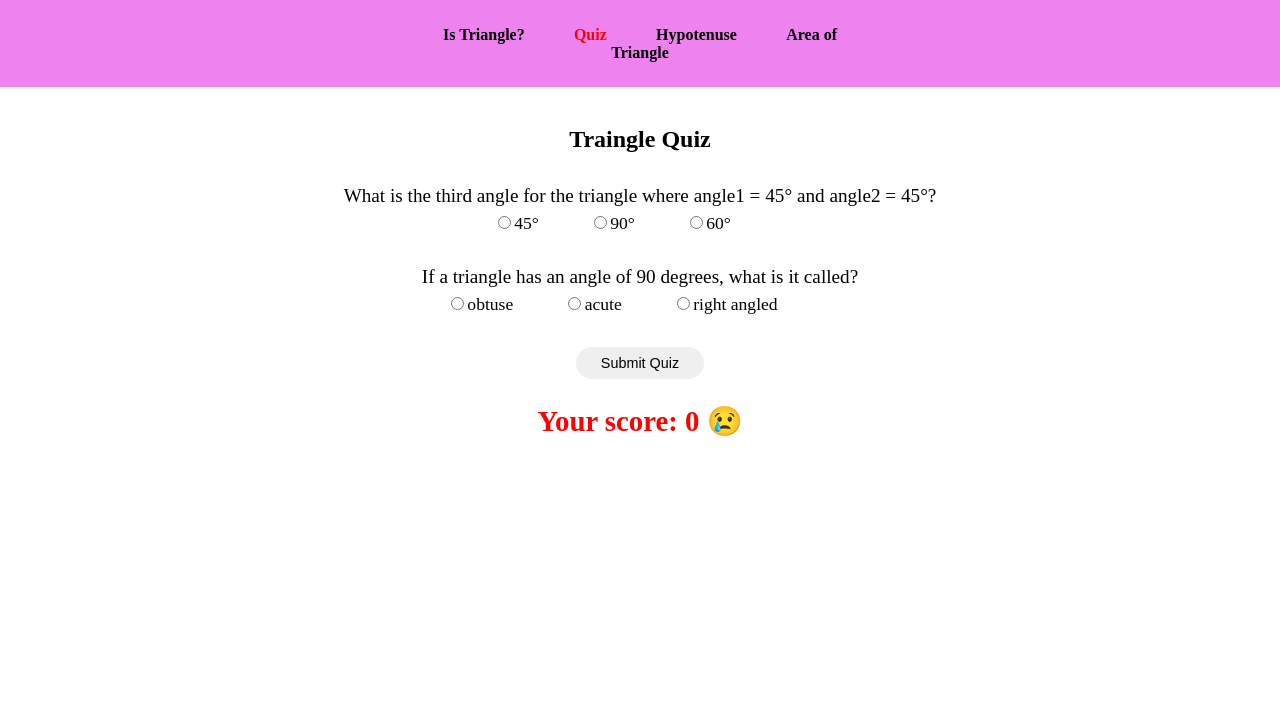
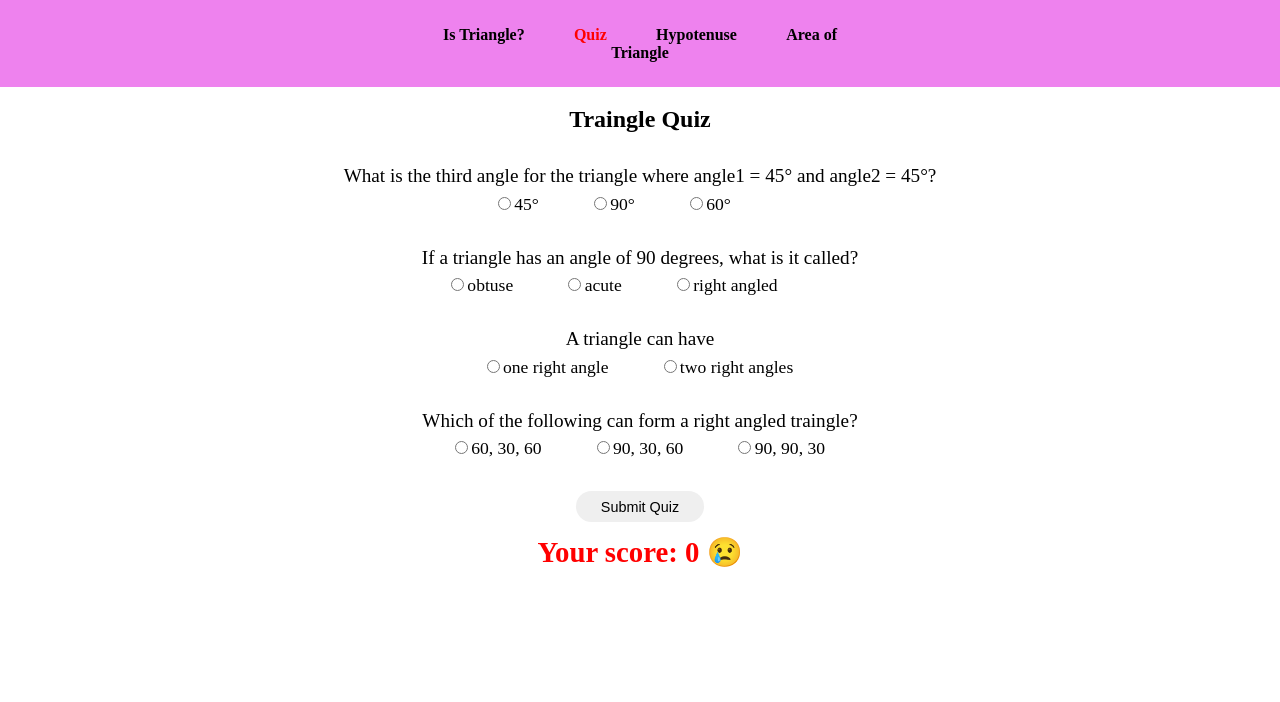
Before and after one commit to mayuresh-tech/markTwelve, a plain HTML site: page pages/quizTriangle.html in a window 1280 px wide. Both pictures are taken after a click on the button "Submit Quiz". Shown: the top 702 px of the page. Drawn offline with Linux system fonts and the light colour scheme.

Commit message:
refactor: fixed quiz and add questions

```diff
--- a/css/quiz.css
+++ b/css/quiz.css
@@ -42,7 +42,7 @@ nav {
 
 #midBox {
     text-align: center;
-    margin-top: 3%;
+    margin-top: 1.5%;
     width: 50%;
     margin-left: auto;
     margin-right: auto;
@@ -61,6 +61,10 @@ nav {
 
 .quiz-container input {
     margin-right: 0.5%;
+}
+
+#first {
+    margin-left: 8%;
 }
 
 #submit-btn {
@@ -83,7 +87,7 @@ nav {
 }
 
 #output {
-    margin-top: 4%;
+    margin-top: 2%;
     font-size: 1.2rem;
 }
 
--- a/js/quizTriangle.js
+++ b/js/quizTriangle.js
@@ -2,7 +2,7 @@ var submitButton = document.querySelector("#submit-btn");
 var outputText = document.querySelector("#output");
 var quizForm = document.querySelector(".quiz-form");
 
-var correctAns = ["90°", "right angled"];
+var correctAns = ["90°", "right angled", "one right angle", "90, 30, 60"];
 
 function checkScore() {
     let userScore = 0, index = 0;
@@ -10,7 +10,7 @@ function checkScore() {
 
     for(let ans of results.values()) {
        if(ans === correctAns[index]) {
-            userScore += 50;
+            userScore += 25;
        }
        index++;
     }
@@ -19,7 +19,15 @@ function checkScore() {
         outputText.style.color = "green";
         outputText.innerHTML = `<h2> Yay! All the answers are correct! <br> Your score: ${userScore} </h2>`;
     }
+    else if(userScore == 75) {
+        outputText.style.color = "green";
+        outputText.innerHTML = `<h2> Your score: ${userScore} 😊 </h2>`;
+    }
     else if(userScore == 50) {
+        outputText.style.color = "green";
+        outputText.innerHTML = `<h2> Your score: ${userScore} 😊 </h2>`;
+    }
+    else if(userScore == 25) {
         outputText.style.color = "green";
         outputText.innerHTML = `<h2> Your score: ${userScore} 😊 </h2>`;
     }
--- a/pages/quizTriangle.html
+++ b/pages/quizTriangle.html
@@ -43,6 +43,17 @@
           <label><input type="radio" name="question2" value="obtuse">obtuse</label>
           <label><input type="radio" name="question2" value="acute">acute</label>
           <label><input type="radio" name="question2" value="right angled">right angled</label>
+        </div>
+        <div class="quiz-container">
+          <p class="question-text">A triangle can have</p>
+          <label id="first"><input type="radio" name="question3" value="one right angle">one right angle</label>
+          <label><input type="radio" name="question3" value="two right angles">two right angles</label>
+        </div>
+        <div class="quiz-container">
+          <p class="question-text">Which of the following can form a right angled traingle?</p>
+          <label id="first"><input type="radio" name="question4" value="60, 30, 60">60, 30, 60</label>
+          <label><input type="radio" name="question4" value="90, 30, 60">90, 30, 60</label>
+          <label><input type="radio" name="question4" value="90, 90, 30">90, 90, 30</label>
         </div>
       </form>
       <button id="submit-btn">Submit Quiz</button>
```
